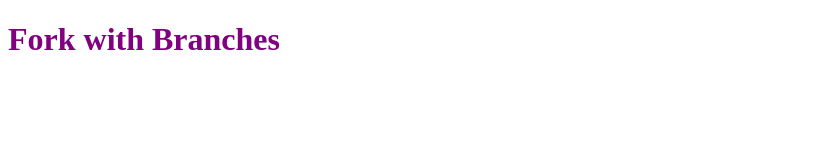
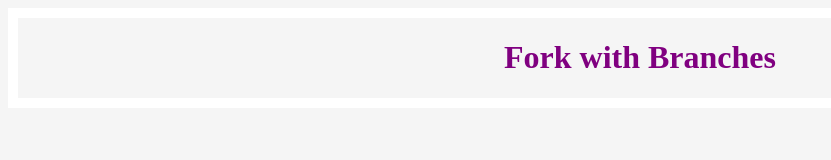
Before and after one commit to shone23/fork-with-branches, a plain HTML site: page index.html in a window 1280 px wide. Shown: the whole page, without its empty margins (0-831 px from the left). Drawn offline with Linux system fonts and the light colour scheme.

Commit message:
add styles to body

```diff
--- a/style.css
+++ b/style.css
@@ -1,3 +1,9 @@
+body {
+  background: whitesmoke;
+  text-align: center;
+  border: 10px solid #fff;
+}
+
 h1 {
   color: purple;
 }
```
